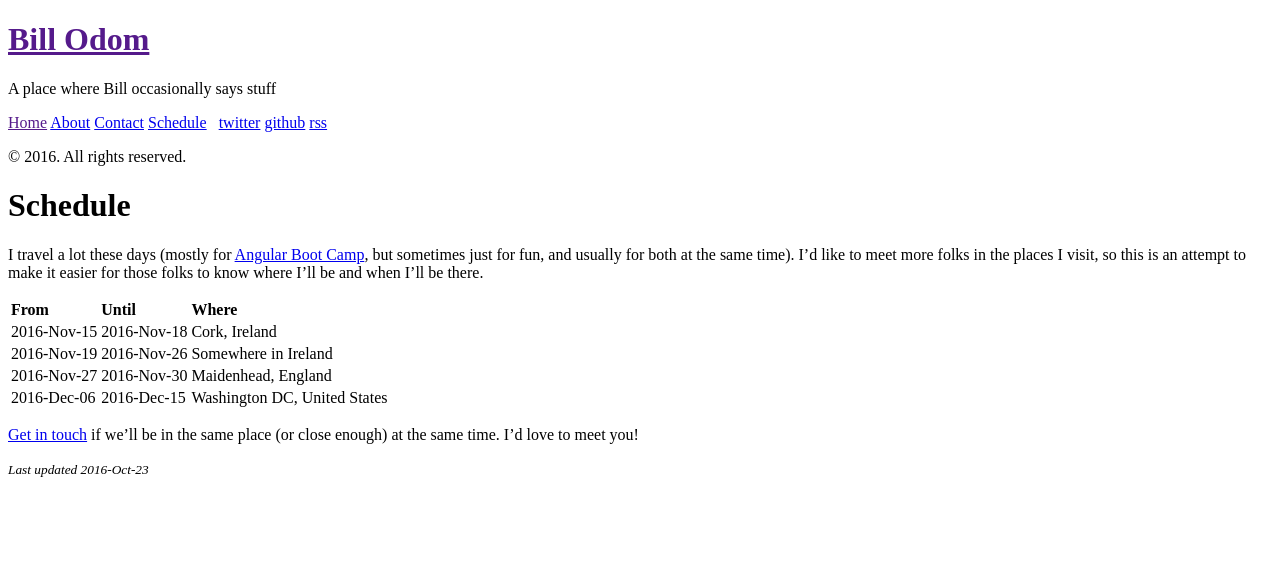
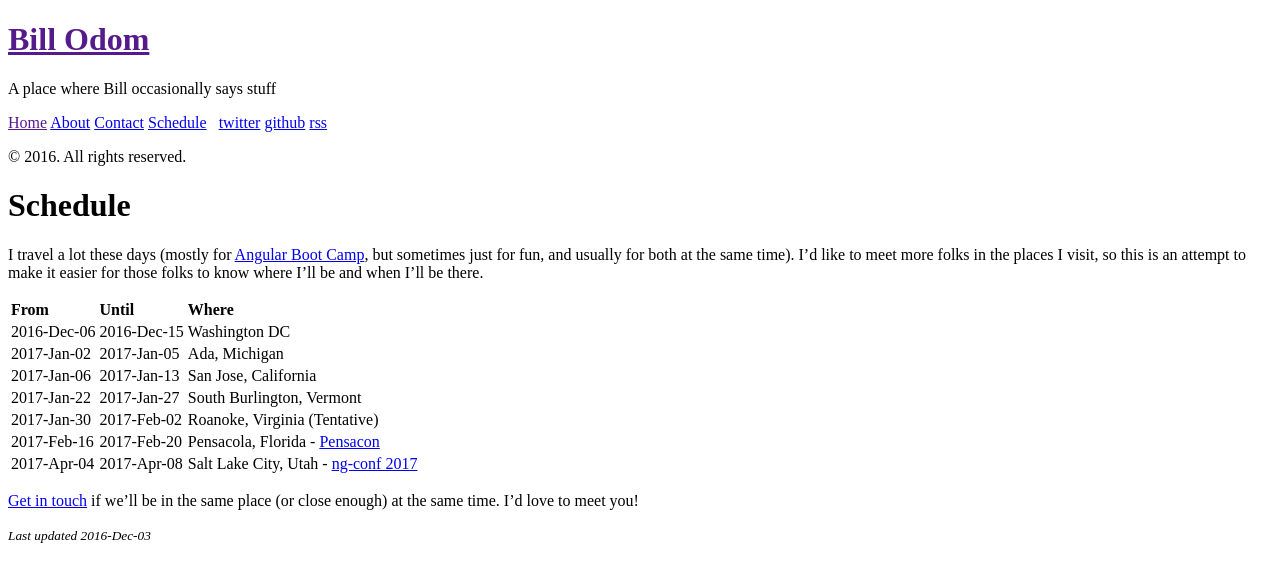
Before and after one commit to wnodom/wnodom.github.io, a Jekyll site: the page built from schedule.md, in a window 1280 px wide. Shown: the top 582 px of the page. Built offline with Jekyll 4.4.1, drawn with Linux system fonts in a browser that asks for light colours.

Commit message:
Update schedule

```diff
--- a/schedule.md
+++ b/schedule.md
@@ -1,17 +1,20 @@
 ---
 layout: page
 title: Schedule
-update_date: Sun Oct 23 17:12:21 2016
+update_date: Sat Dec  3 23:24:40 2016
 ---
 
 I travel a lot these days (mostly for [Angular Boot Camp](http://angularbootcamp.com/), but sometimes just for fun, and usually for both at the same time). I'd like to meet more folks in the places I visit, so this is an attempt to make it easier for those folks to know where I'll be and when I'll be there.
 
 | From        | Until       | Where
 |:------------|:------------|:-
-| 2016-Nov-15 | 2016-Nov-18 | Cork, Ireland
-| 2016-Nov-19 | 2016-Nov-26 | Somewhere in Ireland
-| 2016-Nov-27 | 2016-Nov-30 | Maidenhead, England
-| 2016-Dec-06 | 2016-Dec-15 | Washington DC, United States
+| 2016-Dec-06 | 2016-Dec-15 | Washington DC
+| 2017-Jan-02 | 2017-Jan-05 | Ada, Michigan
+| 2017-Jan-06 | 2017-Jan-13 | San Jose, California
+| 2017-Jan-22 | 2017-Jan-27 | South Burlington, Vermont
+| 2017-Jan-30 | 2017-Feb-02 | Roanoke, Virginia (Tentative)
+| 2017-Feb-16 | 2017-Feb-20 | Pensacola, Florida - [Pensacon](http://pensacon.com/)
+| 2017-Apr-04 | 2017-Apr-08 | Salt Lake City, Utah - [ng-conf 2017](https://ng-conf.org)
 
 [Get in touch](/contact/) if we'll be in the same place (or close enough) at the same time. I'd love to meet you!
 
```
